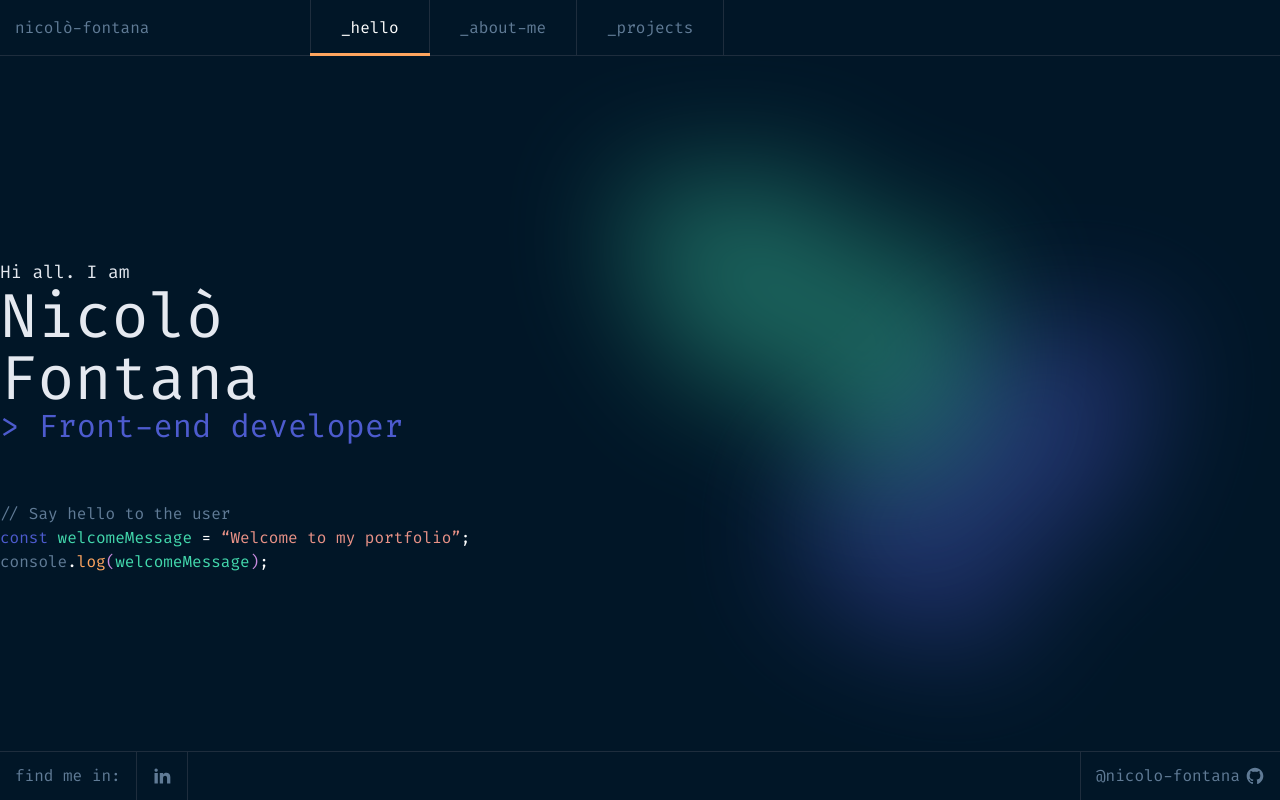
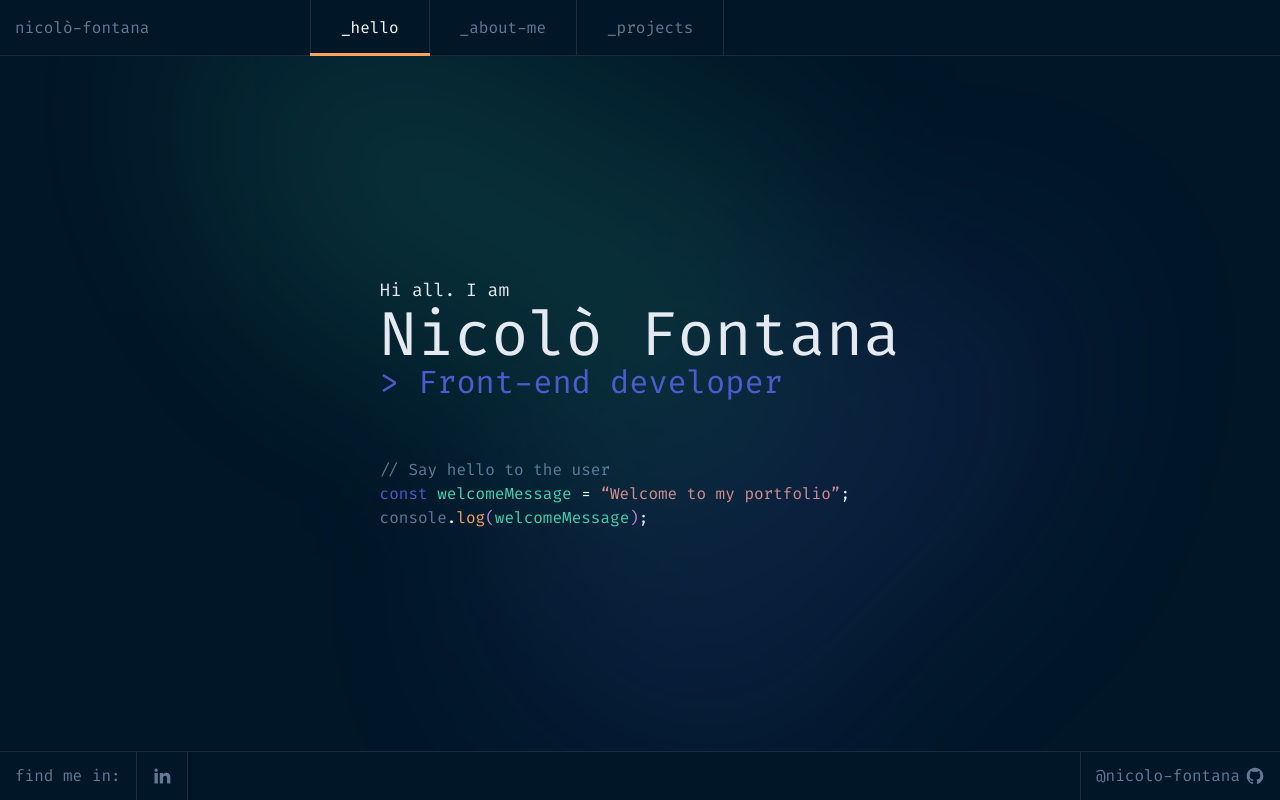
Before and after one commit to nicolo-fontana/nicolo-fontana.github.io, a React (Vite) app: page / in a window 1280 px wide. Built offline with nearby package versions, Linux system fonts and the light colour scheme.

Commit message:
Continued hello page

```diff
--- a/src/components/MainContainer/MainContainer.scss
+++ b/src/components/MainContainer/MainContainer.scss
@@ -1,7 +1,7 @@
 @use "../../theme/varables/sizes_variables" as sizes_variables;
 .main-container {
   width: 100%;
-  height: calc(
+  min-height: calc(
     100vh - sizes_variables.$header-height - sizes_variables.$footer-height
   );
 }
--- a/src/pages/HelloPage/HelloPage.scss
+++ b/src/pages/HelloPage/HelloPage.scss
@@ -1,5 +1,49 @@
+@use "../../theme/varables/sizes_variables" as sizes_variables;
+
 .hello-page {
+  width: 100%;
+  min-height: calc(
+    100vh - sizes_variables.$header-height - sizes_variables.$footer-height
+  );
+
   &__bg-blurs {
-    width: 77.9rem;
+    width: 100%;
+    height: 100%;
+    object-fit: cover;
+
+    opacity: 0;
+    animation: fadeInBgBlurs 1s ease-in forwards;
   }
 }
+
+@keyframes fadeInBgBlurs {
+  from {
+    opacity: 0;
+  }
+  to {
+    opacity: 0.35;
+  }
+}
+
+.typewriter {
+  white-space: nowrap;
+  overflow: hidden;
+  width: 0;
+  animation: typing 1s steps(80, end) forwards;
+  animation-delay: 1s;
+  &-delay-1 {
+    animation-delay: 1.7s;
+  }
+  &-delay-2 {
+    animation-delay: 2.9s;
+  }
+}
+
+@keyframes typing {
+  from {
+    width: 0;
+  }
+  to {
+    width: 100%;
+  }
+}
--- a/src/pages/HelloPage/HelloPage.tsx
+++ b/src/pages/HelloPage/HelloPage.tsx
@@ -9,37 +9,41 @@ const HelloPage: React.FC<HelloPageInterface> = () => {
   console.log(welcomeMessage);
 
   return (
-    <div className="d-flex justify-content-center align-items-center">
+    <div className="hello-page d-flex justify-content-center align-items-center position-relative">
+      <img
+        className="hello-page__bg-blurs position-absolute top-0"
+        src={BackgroundBlurs}
+        alt=""
+      />
       <div>
-        <div className="pb-5">
-          <p className="clr-secondary-400 theme-text-body m-0">Hi all. I am</p>
-          <p className="clr-secondary-400 theme-text-title m-0 lh-1">
+        <div className="pb-5 fade-in">
+          <div className="clr-secondary-400 theme-text-body m-0">
+            Hi all. I am
+          </div>
+          <div className="clr-secondary-400 theme-text-title m-0 lh-1">
             Nicolò Fontana
-          </p>
-          <p className="clr-secondary-300 theme-text-subtitle m-0 lh-1">
+          </div>
+          <div className="clr-secondary-300 theme-text-subtitle m-0 lh-1">
             &gt; Front-end developer
-          </p>
+          </div>
         </div>
-        <div className="pt-5">
-          <p className="clr-secondary-100 m-0 theme-text-body-small">
+        <div className="pt-5 d-flex flex-column align-items-start">
+          <div className="clr-secondary-100 theme-text-body-small typewriter">
             // Say hello to the user
-          </p>
-          <p className="m-0 theme-text-body-small clr-white">
+          </div>
+          <div className="m-0 theme-text-body-small clr-white typewriter typewriter-delay-1">
             <span className="clr-secondary-300">const</span>{" "}
             <span className="clr-gradient-end">welcomeMessage</span> ={" "}
             <span className="clr-accent-300">“Welcome to my portfolio”</span>;
-          </p>
-          <p className="m-0 theme-text-body-small clr-white">
+          </div>
+          <div className="m-0 theme-text-body-small clr-white typewriter typewriter-delay-2">
             <span className="clr-secondary-100">console</span>.
             <span className="clr-accent-100">log</span>
             <span className="clr-accent-400">(</span>
             <span className="clr-gradient-end">welcomeMessage</span>
             <span className="clr-accent-400">)</span>;
-          </p>
+          </div>
         </div>
-      </div>
-      <div>
-        <img className="hello-page__bg-blurs" src={BackgroundBlurs} alt="" />
       </div>
     </div>
   );
--- a/src/theme/_animations.scss
+++ b/src/theme/_animations.scss
@@ -7,6 +7,6 @@
   }
 }
 
-.fadeIn {
+.fade-in {
   animation: fadeIn 1.5s ease-in-out forwards;
 }
```
